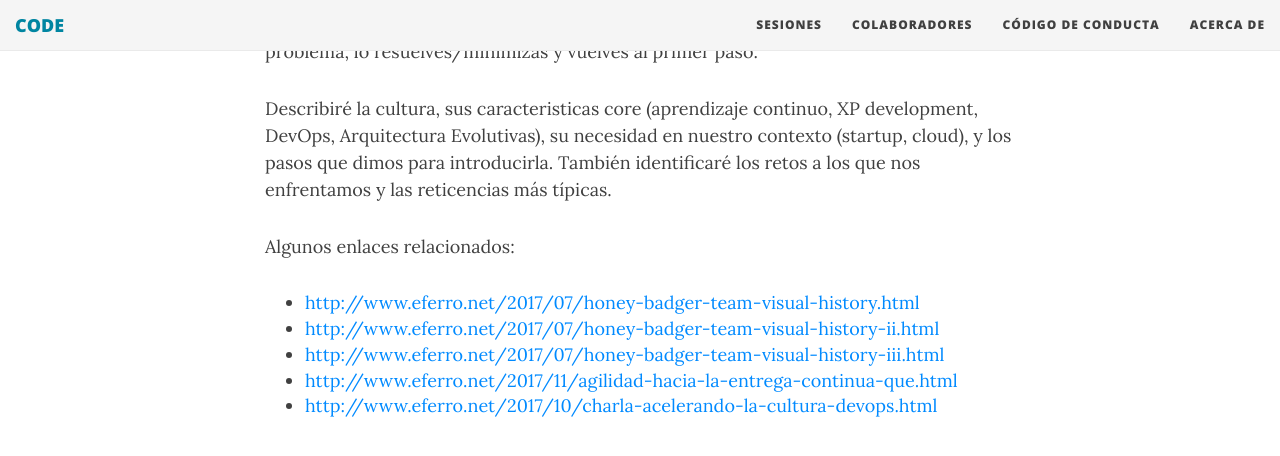
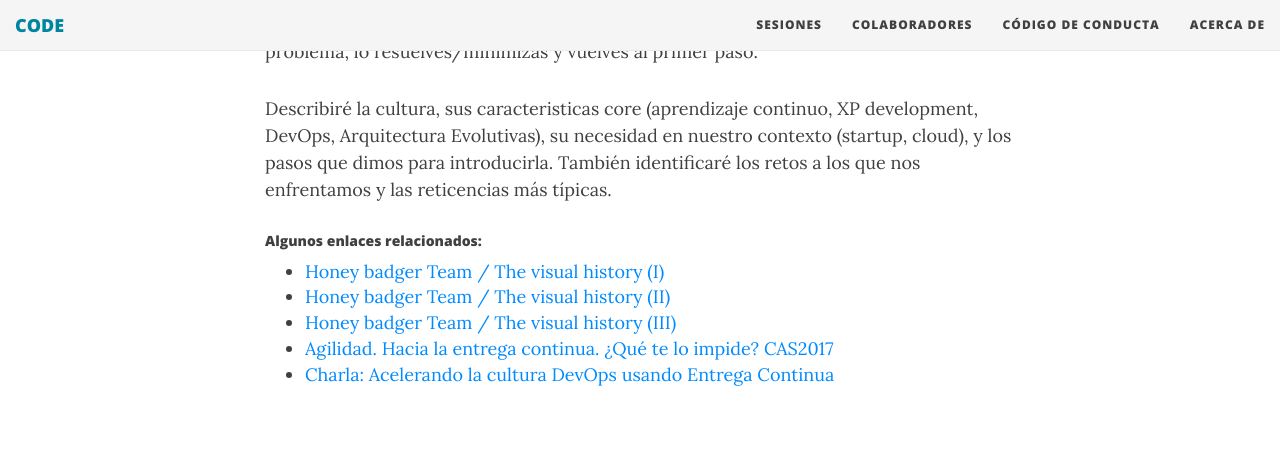
Before and after one commit to comunidadcode/comunidadcode.github.io, a Jekyll site: the page built from _posts/2015-01-25-continuous-delivery-cultura.md, in a window 1280 px wide and 900 px high, scrolled down 447 px, cut to the strip 0-470 px from the top of the window. Shown: the top 456 px of the strip. Built offline with Jekyll 4.4.1, drawn with Linux system fonts in a browser that asks for light colours; nearby versions of some CDN libraries.

Commit message:
Sección de enlaces con los correctos y descripción de cada uno de ellos.

```diff
--- a/_posts/2015-01-25-continuous-delivery-cultura.md
+++ b/_posts/2015-01-25-continuous-delivery-cultura.md
@@ -12,13 +12,13 @@ Continious Delivery es el dial que nos permite identificar los cuellos de botell
 
 Describiré la cultura, sus caracteristicas core (aprendizaje continuo, XP development, DevOps, Arquitectura Evolutivas), su necesidad en nuestro contexto (startup, cloud), y los pasos que dimos para introducirla. También identificaré los retos a los que nos enfrentamos y las reticencias más típicas.
 
-Algunos enlaces relacionados:
+##### Algunos enlaces relacionados:
 
-* [http://www.eferro.net/2017/07/honey-badger-team-visual-history.html](http://www.eferro.net/2017/07/honey-badger-team-visual-history.html)
-* [http://www.eferro.net/2017/07/honey-badger-team-visual-history-ii.html](http://www.eferro.net/2017/07/honey-badger-team-visual-history.html)
-* [http://www.eferro.net/2017/07/honey-badger-team-visual-history-iii.html](http://www.eferro.net/2017/07/honey-badger-team-visual-history.html)
-* [http://www.eferro.net/2017/11/agilidad-hacia-la-entrega-continua-que.html](http://www.eferro.net/2017/07/honey-badger-team-visual-history.html)
-* [http://www.eferro.net/2017/10/charla-acelerando-la-cultura-devops.html](http://www.eferro.net/2017/07/honey-badger-team-visual-history.html)
+* [Honey badger Team / The visual history (I)](http://www.eferro.net/2017/07/honey-badger-team-visual-history.html){:target="_blank"}
+* [Honey badger Team / The visual history (II)](http://www.eferro.net/2017/07/honey-badger-team-visual-history-ii.html){:target="_blank"}
+* [Honey badger Team / The visual history (III)](http://www.eferro.net/2017/07/honey-badger-team-visual-history-iii.html){:target="_blank"}
+* [Agilidad. Hacia la entrega continua. ¿Qué te lo impide? CAS2017](http://www.eferro.net/2017/11/agilidad-hacia-la-entrega-continua-que.html){:target="_blank"}
+* [Charla: Acelerando la cultura DevOps usando Entrega Continua](http://www.eferro.net/2017/10/charla-acelerando-la-cultura-devops.html){:target="_blank"}
 
 <br/>
 
```
